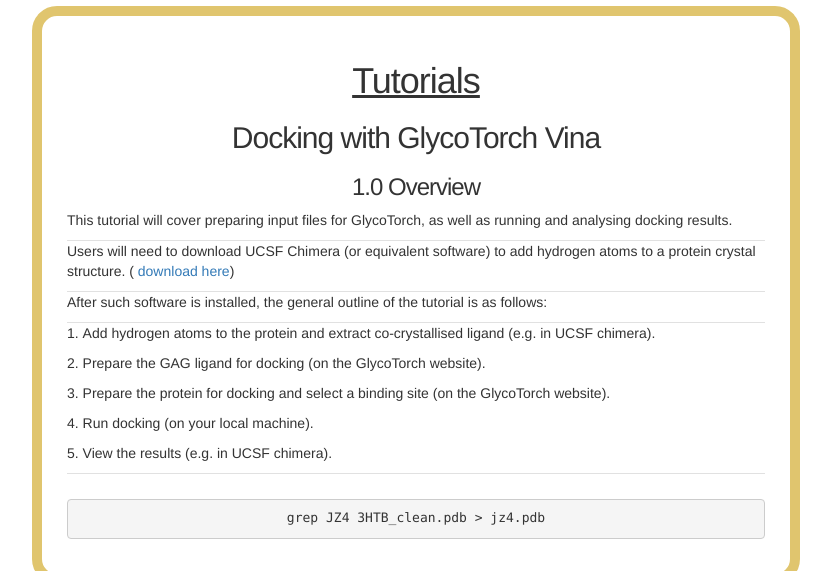
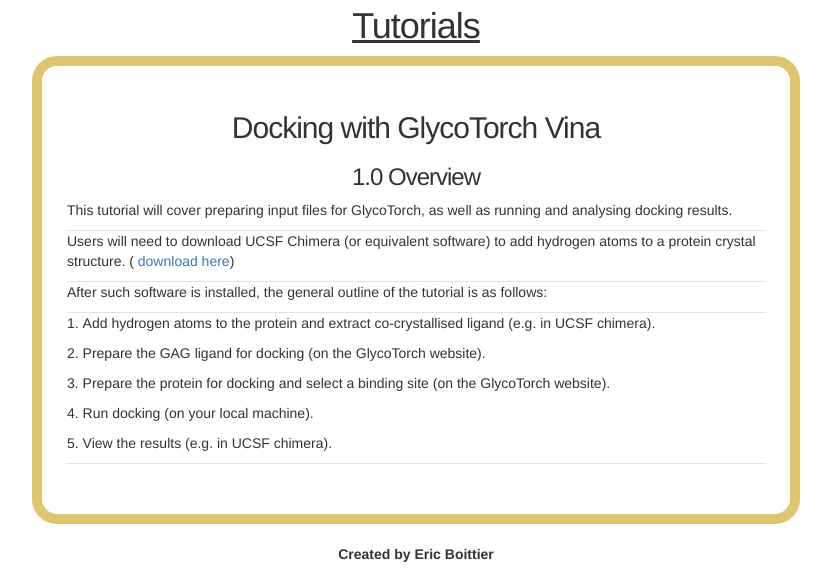
Before and after one commit to EricBoittier/GlycoTorch_Online, a Flask app: page /Tutorials/ in a window 1280 px wide. Shown: the part 240-811 px from the top of the page, without its empty margins (224-1055 px from the left). Run offline with Flask 2, Linux system fonts and the light colour scheme; some libraries are stand-ins or nearby versions.

Commit message:
Update Tutorials.html

```diff
--- a/templates/Tutorials.html
+++ b/templates/Tutorials.html
@@ -95,10 +95,11 @@
                 border-radius: 25px;
     }
 
-    table{
+table.standard{
   border-collapse:collapse;
   border:0px;
   width:100%;
+  rules:none;
 }
 
 </style>
@@ -111,15 +112,15 @@
 
 <center>
 
+    <h1> <u> Tutorials </u></h1>
+
 <div class="boxed_gold">
-
-<h1> <u> Tutorials </u></h1>
 
     <h2> Docking with GlycoTorch Vina</h2>
 
     <h3> 1.0 Overview </h3>
 
-    <table rules="none">
+    <table class="standard">
 
     <tr>
         <td>
@@ -155,10 +156,6 @@
 
 
 
-    <pre> grep JZ4 3HTB_clean.pdb > jz4.pdb </pre>
-
-
-
 
 </div>
 
```
